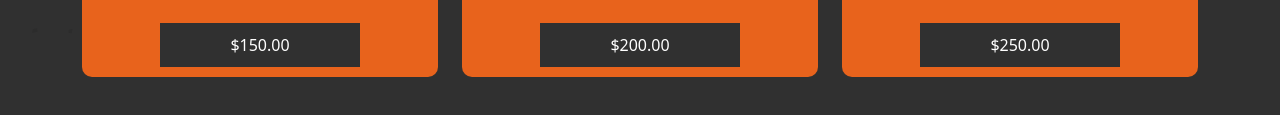
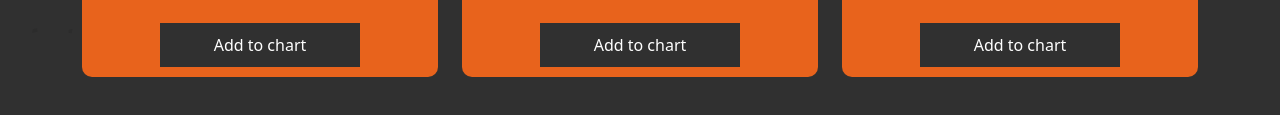
Before and after one commit to skltoha/modelsiam01, a plain HTML site: page index.html in a window 1280 px wide. Shown: the part 2188-2303 px from the top of the page. Drawn offline with nearby package versions, Linux system fonts and the light colour scheme; files whose address does not match are found by name.

Commit message:
price changed

```diff
--- a/index.html
+++ b/index.html
@@ -136,7 +136,7 @@
                 <p>Lorem ipsum dolor sit amet, consectetur adipisicing elit.</p>
               </div>
               <div class="price-btn">
-                <a href="#">$150.00</a>
+                <a href="#">Add to chart</a>
               </div>
             </div>
           </div>
@@ -150,7 +150,7 @@
                 <p>Lorem ipsum dolor sit amet, consectetur adipisicing elit.</p>
               </div>
               <div class="price-btn">
-                <a href="#">$200.00</a>
+                <a href="#">Add to chart</a>
               </div>
             </div>
           </div>
@@ -164,7 +164,7 @@
                 <p>Lorem ipsum dolor sit amet, consectetur adipisicing elit.</p>
               </div>
               <div class="price-btn">
-                <a href="#">$250.00</a>
+                <a href="#">Add to chart</a>
               </div>
             </div>
           </div>
```
